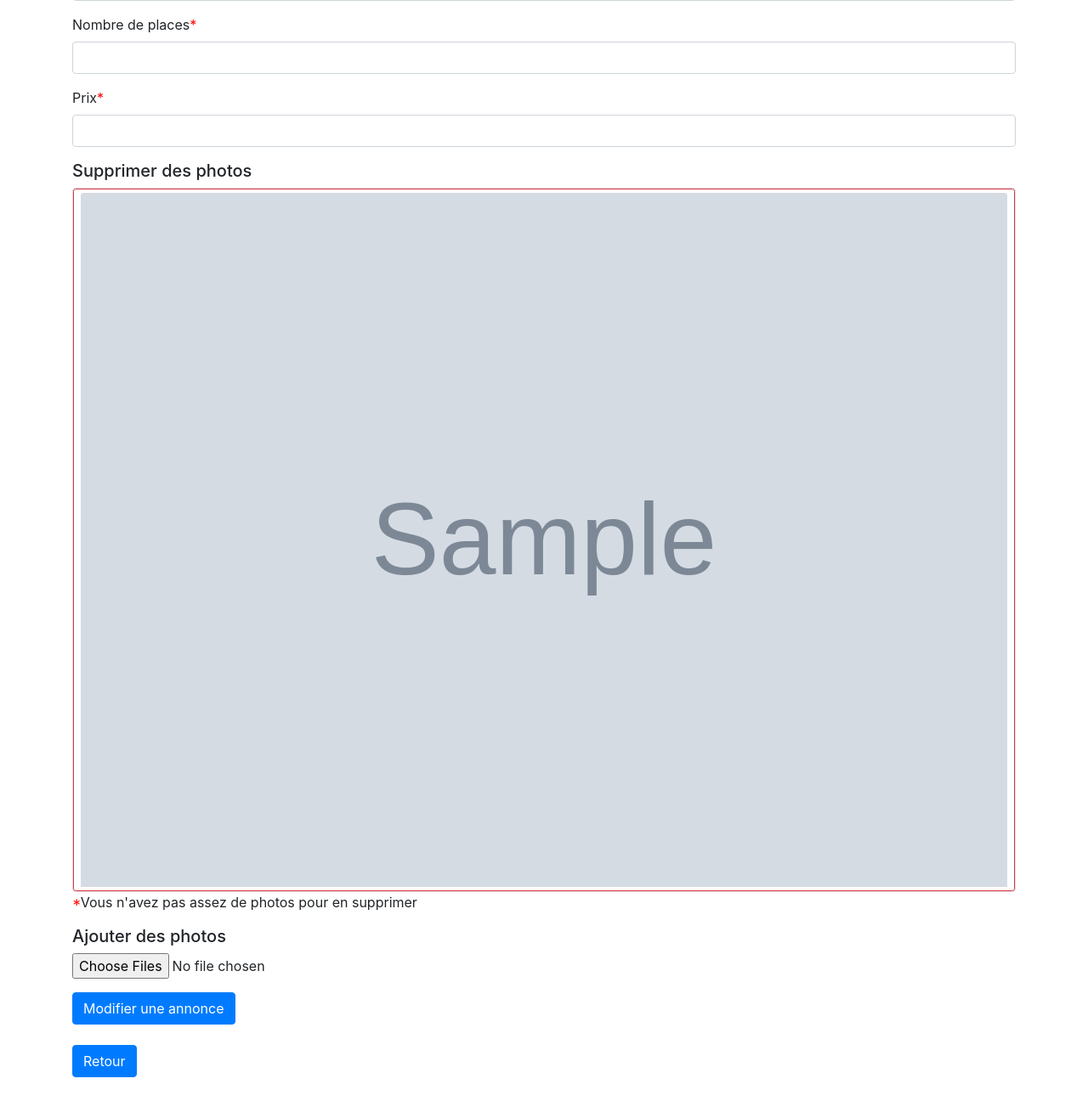
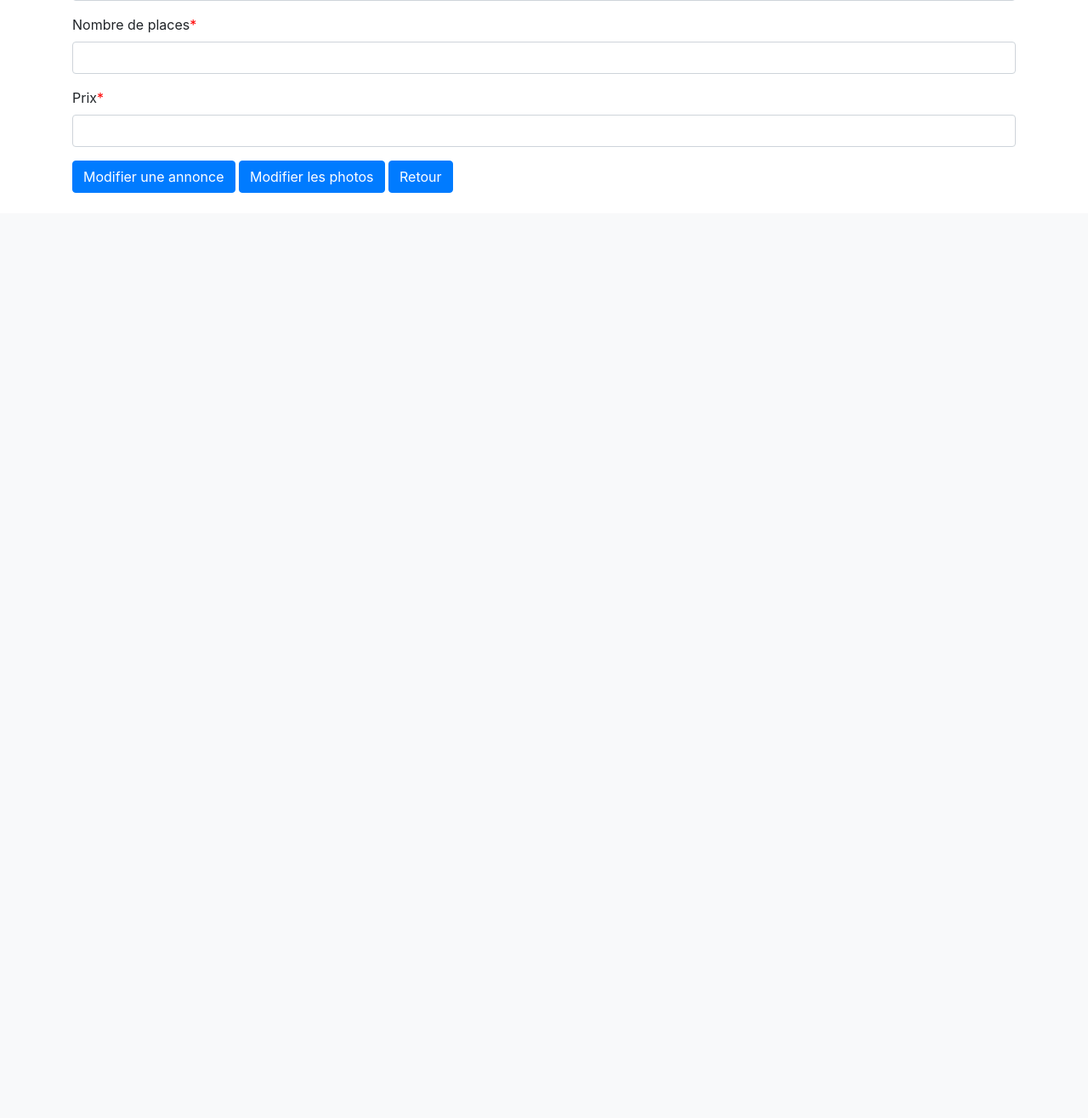
Before and after one commit to Gonzal-M/ProjetDevWeb, a PHP site: page /gestionbiens.php?gerer=modifier&IDannonce=1 in a window 1280 px wide. Shown: the part 1005-2321 px from the top of the page at 85% size. After the commit the page ends 1232 px from the top, so only its background shows below. Run offline with PHP 8.4, Linux system fonts and the light colour scheme; the visitor is signed in with stand-in values (Sample User, id 1); tables that the repository leaves empty hold one stand-in row (values such as "Sample post"); grey boxes marked "Sample" are stand-in pictures.

Commit message:
modif annonce
page additionnelle pour modif des photos de l'annonce (photoannonce.php)

```diff
--- a/ProjetDevWeb/inc/modifannonce.inc.php
+++ b/ProjetDevWeb/inc/modifannonce.inc.php
@@ -46,49 +46,12 @@ $annonce = $result->fetch(PDO::FETCH_OBJ);?>
         <input type="number" class="form-control" id="prix" name="prix" min="0" max="99999" value="<?php echo $annonce->prix; ?>">
     </div>
 
-    <h5>Supprimer des photos</h5>
-    <div class="card-group">
-
-    <?php $photos = $pdo->query("SELECT * FROM photos WHERE id_annonce='$annonce->id_annonce'");
-
-    $nbphotos = $pdo->query("SELECT COUNT(*) FROM photos")->fetchAll();
-
-    //while (intval($nbphotos[0]["COUNT(*)"]) > 0){
-        while($photo = $photos->fetch(PDO::FETCH_OBJ)){ ?>
-
-            <div class="card">
-                <a class="btn btn-outline-danger my-2 my-sm-0 btn-sm" href="gestionbiens.php?gerer=modifier&IDannonce=<?php echo $annonce->id_annonce; ?>&delphoto=<?php echo $photo->id_photo; ?>">
-                    <img src="img/annonces/<?php echo $photo->nomphoto; ?>" class="card-img-top" alt="Photo de l'annonce">
-                </a>
-            </div>
-
-        <?php }
-    //} ?>
-    </div>
-    <?php if(intval($nbphotos[0]["COUNT(*)"]) == 1){
-        echo "<p><span style='color: red;'>*</span>Vous n'avez pas assez de photos pour en supprimer</p>";
-    } ?>
-
-
-    <div class="form-group">
-        <h5>Ajouter des photos</h5>
-        <input type="file" class="form-control-file" id="img" name="img[]" multiple>
-    </div>
-
     <button type="submit" class="btn btn-primary">Modifier une annonce</button>
-
-</form>
-
-<br><a href="gestionbiens.php" class="btn btn-primary">Retour</a><br><br><br>
+    <a class="btn btn-primary" href="photoannonce.php?IDannonce=<?php echo $_GET['IDannonce']; ?>">Modifier les photos</a>
+    <a class="btn btn-primary" href="gestionbiens.php">Retour</a>
+</form><br>
 
 <?php
-if(isset($_GET["delphoto"])){
-    $photo = $pdo->query("SELECT nomphoto FROM photos WHERE id_photo = '$_GET[delphoto]'");
-    $photo = $photo->fetch(PDO::FETCH_OBJ);
-    unlink("img/annonces/$photo->nomphoto");
-    $pdo->exec("DELETE FROM photos WHERE id_photo = '$_GET[delphoto]'");
-}
-
 if(!empty($_POST["titre"]) && !empty($_POST["numerorue"]) && !empty($_POST["nomrue"]) && !empty($_POST["codepostal"]) && !empty($_POST["ville"]) && !empty($_POST["description"]) && !empty($_POST["titre"]) && !empty($_POST["nbplaces"]) && !empty($_POST["prix"])){
 
     $_POST["titre"] = htmlentities($_POST["titre"], ENT_QUOTES);
@@ -107,18 +70,6 @@ if(!empty($_POST["titre"]) && !empty($_POST["numerorue"]) && !empty($_POST["nomr
     $requeteSQL .= "WHERE id_annonce='$_GET[IDannonce]'";
 
     $pdo->exec($requeteSQL);
-    if(isset($_FILES["img"])){
-        $name = "";
-        foreach ($_FILES["img"]["error"] as $key => $error) {
-            if ($error == UPLOAD_ERR_OK) {
-                $tmp_name = $_FILES["img"]["tmp_name"][$key];
-                $name = basename($_FILES["img"]["name"][$key]);
-                move_uploaded_file($tmp_name, "img/annonces/$name");
-                $requeteSQL = "INSERT INTO photos (id_annonce, nomphoto) VALUE ('$_GET[IDannonce]','$name')";
-                $pdo->exec($requeteSQL);
-            }
-        }
-    }
 
     header("Location:gestionbiens.php");
 
```
Also changed, not shown: ProjetDevWeb/gestionbiens.php (+0 -14 lines), ProjetDevWeb/inscription.php (+4 -10 lines), ProjetDevWeb/photoannonce.php (added, +55 -0 lines), ProjetDevWeb/img/annonces/LogoYnov.png (added).
